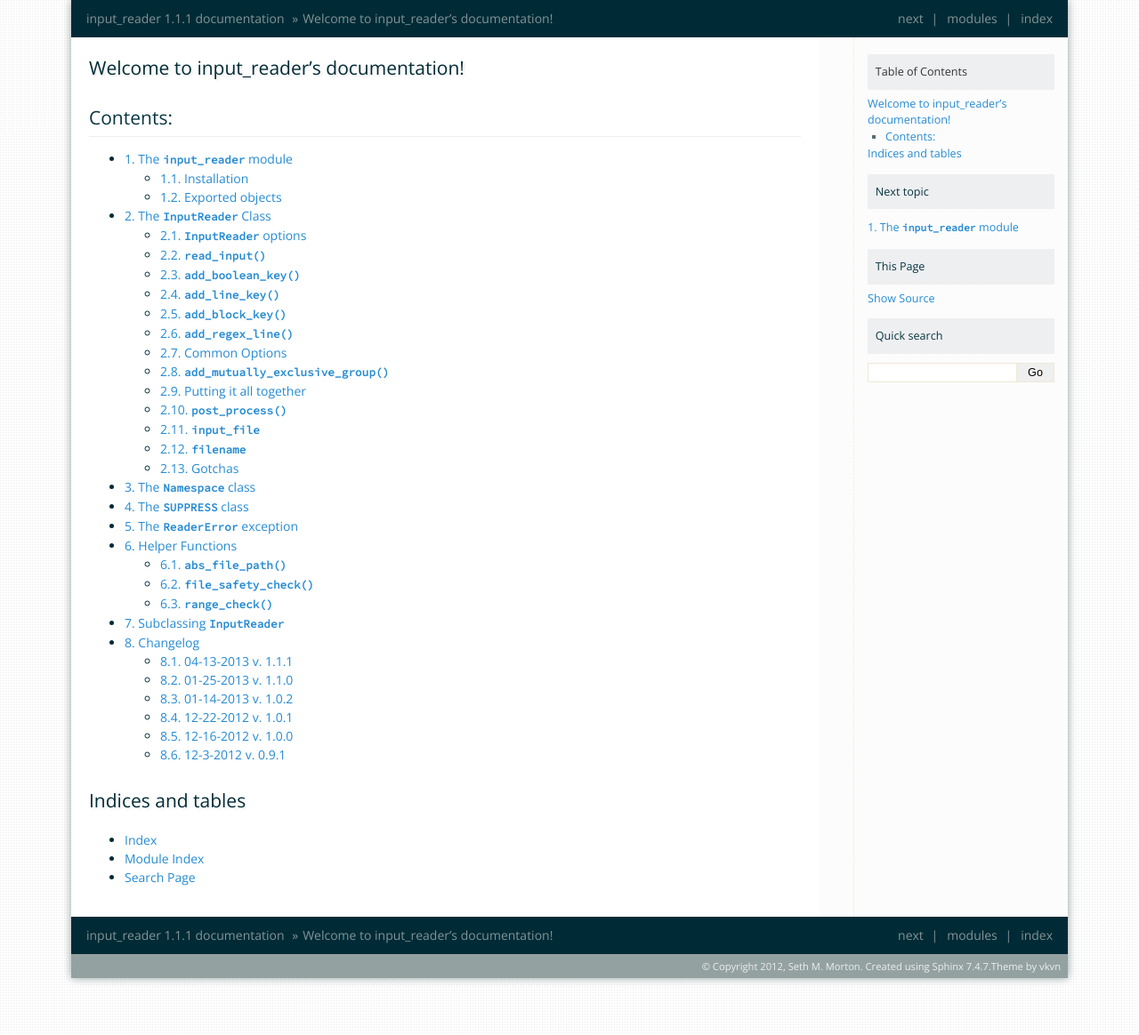
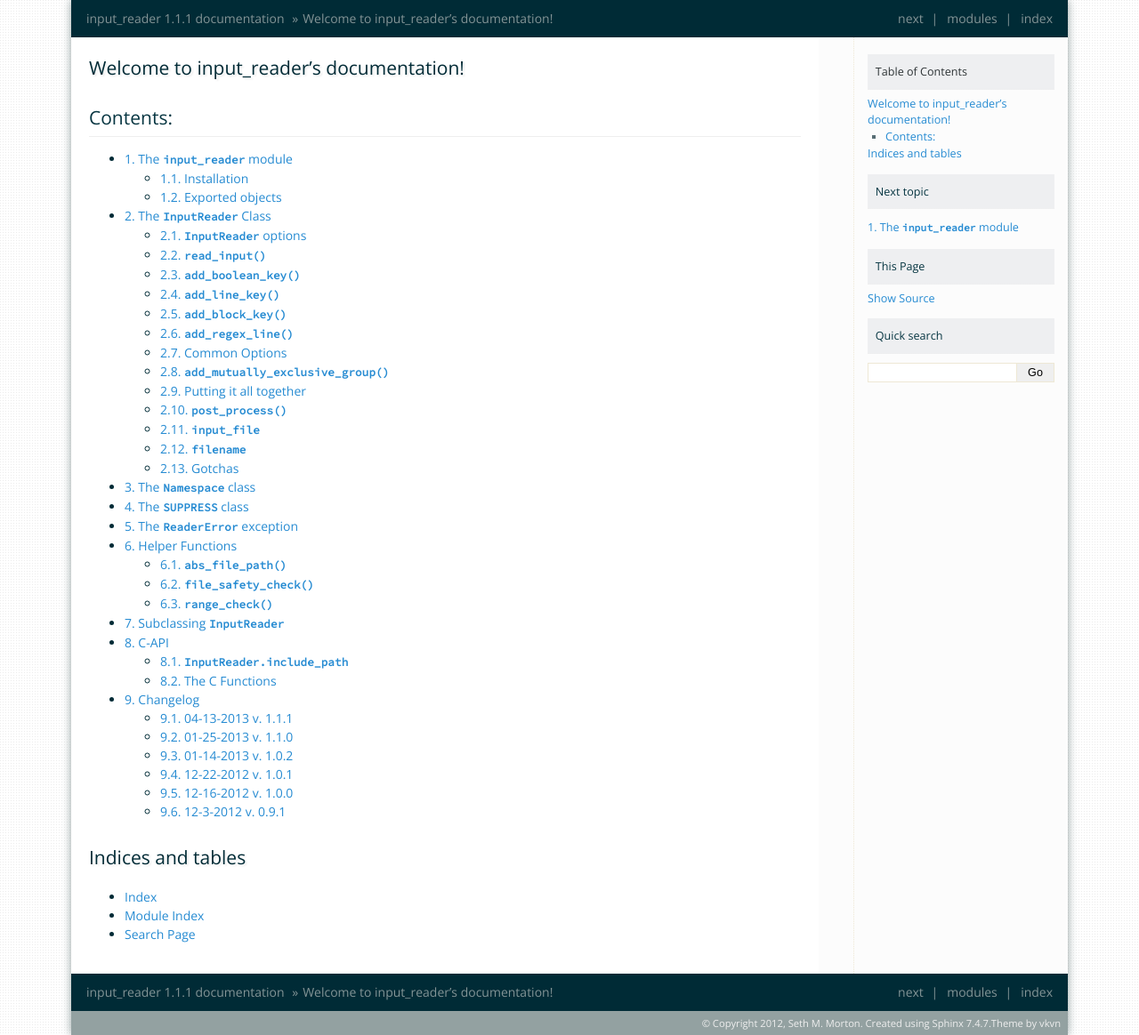
Before and after one commit to SethMMorton/input_reader, a Sphinx documentation site: the page built from docs/source/index.rst, in a window 1280 px wide. Shown: the whole page at 89% size. Built offline with Sphinx 7.4.7, drawn with Linux system fonts in a browser that asks for light colours; some of the changed lines change nothing that is shown.

Commit message:
Added documentation for input_reader.h

```diff
--- /dev/null
+++ b/docs/source/c_api.rst
@@ -0,0 +1,43 @@
+.. default-domain:: py
+.. currentmodule:: input_reader
+
+.. _capi:
+
+C-API
+=====
+
+A C/C++ api has been provided for developers who are embedding Python into
+their program and wish to use the :mod:`input_reader` module to parse
+an input file.  The API provides functions that make it easy to set up
+the Python environment within your C program, and to extract information
+from the :class:`Namespace` object returned from
+:meth:`InputReader.read_input` without having to worry about reference
+counting (when possible).
+
+:attr:`InputReader.include_path`
+--------------------------------
+
+This is a "header-only" library, meaning that you only need to include the
+header file supplied with this package to use it.  You can determine the path
+to this header programatically using :attr:`InputReader.include_path`.  In
+`bash` this might look like
+
+.. code::
+
+    $ cc -I$(python -c "import input_reader; print input_reader.include_path") -c a.c -o a.o
+
+Or, to reduce the number of calls to the Python interpreter for large projects,
+
+.. code::
+
+    $ INPUT_READER=$(python -c "import input_reader; print input_reader.include_path")
+    $ cc -I$INPUT_READER -c a.c -o a.o
+    $ cc -I$INPUT_READER -c b.c -o b.o
+
+
+The C Functions
+---------------
+
+.. doxygenfile:: input_reader.h
+   :project: input_reader
+   :no-link:
--- a/docs/source/conf.py
+++ b/docs/source/conf.py
@@ -107,6 +107,16 @@
 # A list of ignored prefixes for module index sorting.
 #modindex_common_prefix = []
 
+# breathe interface for doxygen
+try:
+    import breathe
+except ImportError:
+    pass
+else:
+    breathe_projects = {
+      "input_reader":"c_include/xml/",
+    }
+    extensions += [ "breathe" ]
 
 # -- Options for HTML output
 # ---------------------------------------------------
--- a/docs/source/index.rst
+++ b/docs/source/index.rst
@@ -21,6 +21,7 @@
     ReaderError.rst
     helperfunctions.rst
     subclassing.rst
+    c_api.rst
     changelog.rst
 
 ******************
```
Also changed, not shown: 1 other file.
